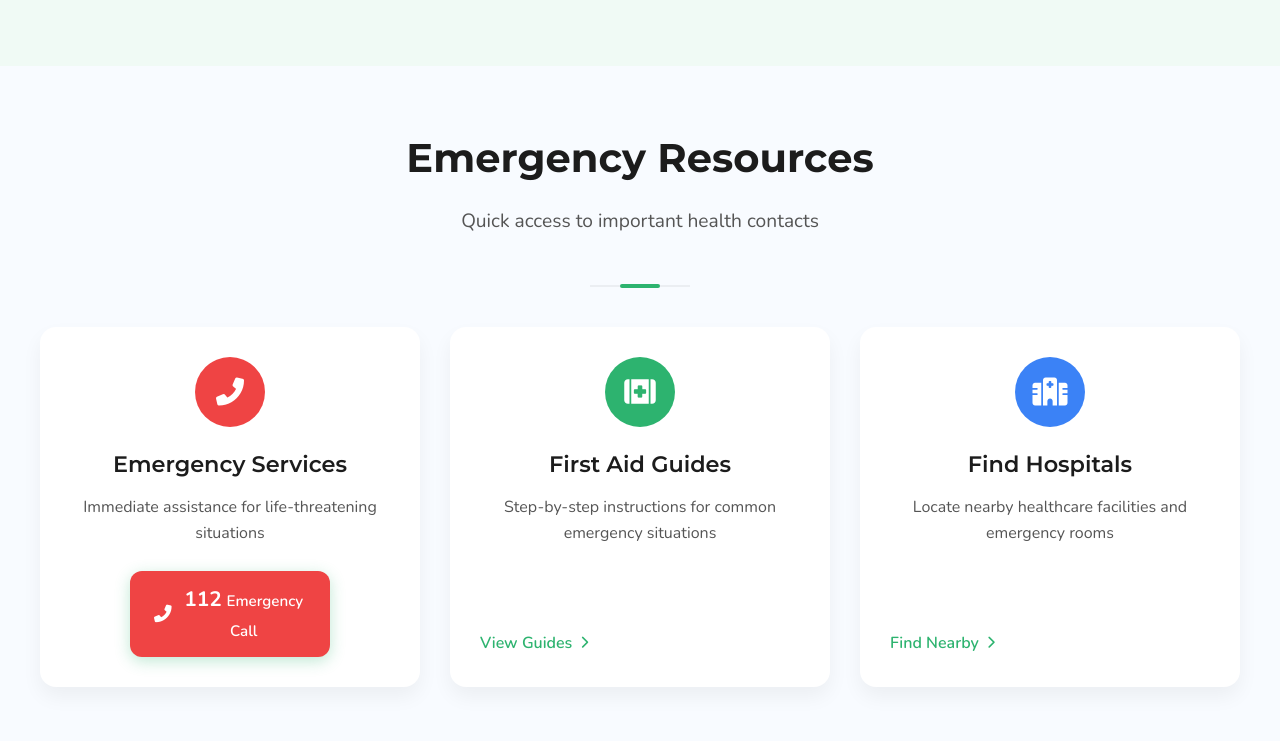
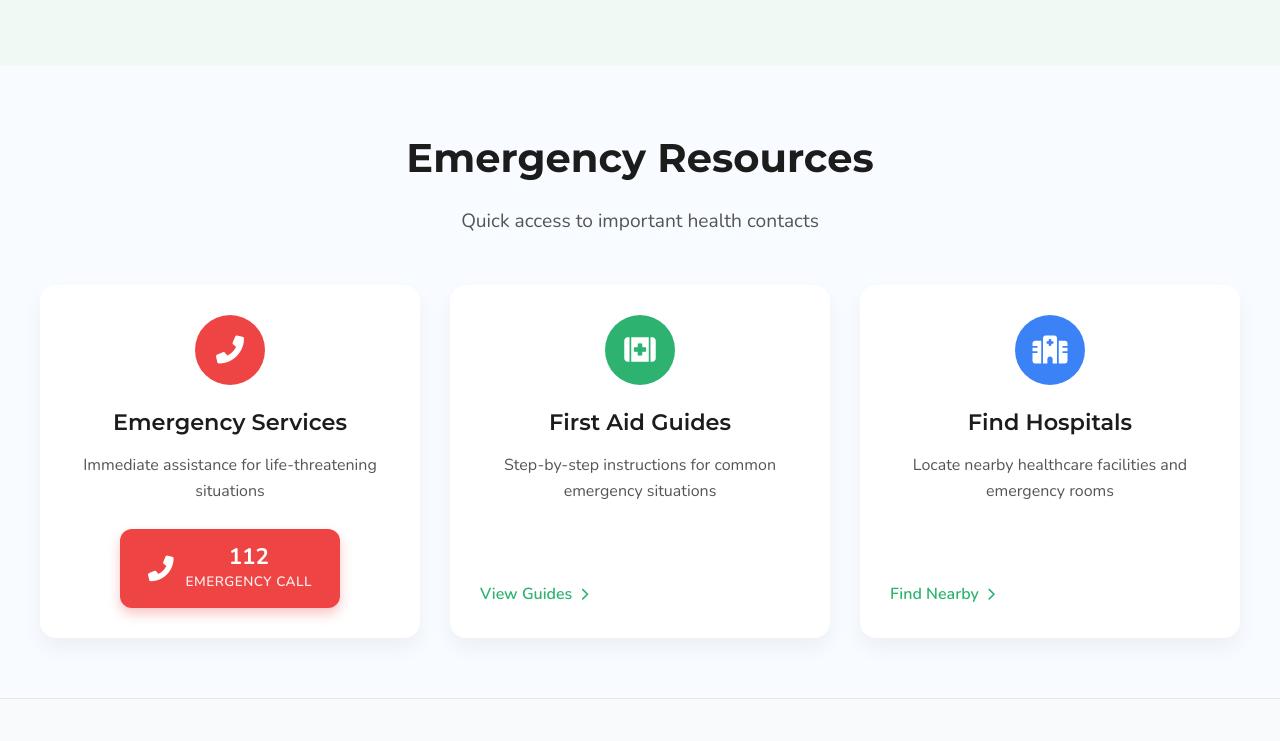
Before and after one commit to michealdvlp/frontend, a website: page index.html in a window 1280 px wide. Shown: the part 1670-2411 px from the top of the page. Drawn offline with nearby package versions, Linux system fonts and the light colour scheme.

Commit message:
Update styles.css

```diff
--- a/styles.css
+++ b/styles.css
@@ -696,67 +696,121 @@ body.no-scroll {
 .cta-button.emergency-cta {
   background-color: #ef4444;
   color: white;
-  padding: 12px 24px;
+  padding: 15px 24px;
   border-radius: 12px;
   font-weight: 600;
   text-decoration: none;
   display: flex;
   align-items: center;
   justify-content: center;
-  gap: 10px;
-  transition: background-color 0.2s;
+  gap: 12px;
+  transition: all 0.3s ease;
   margin: 0 auto;
-  width: 80%;
-  max-width: 200px;
+  width: 90%;
+  max-width: 220px;
+  box-shadow: 0 6px 12px rgba(239, 68, 68, 0.3);
+  position: relative;
+  overflow: hidden;
 }
 
 .cta-button.emergency-cta:hover {
   background-color: #dc2626;
-  transform: translateY(-2px);
+  transform: translateY(-3px);
+  box-shadow: 0 8px 15px rgba(239, 68, 68, 0.4);
+}
+
+.cta-button.emergency-cta:active {
+  transform: translateY(1px);
+  box-shadow: 0 2px 5px rgba(239, 68, 68, 0.4);
 }
 
 .emergency-number {
-  font-size: 1.3rem;
+  font-size: 1.4rem;
   font-weight: 700;
+  display: block;
+  line-height: 1.2;
 }
 
 .cta-label {
-  font-size: 0.95rem;
+  font-size: 0.85rem;
+  text-transform: uppercase;
+  letter-spacing: 0.5px;
+  opacity: 0.9;
 }
 
-.section-header {
-  text-align: center;
-  margin-bottom: 30px;
+.emergency-text {
+  display: flex;
+  flex-direction: column;
+  align-items: center;
 }
 
-.section-title {
-  font-size: 2.2rem;
-  color: var(--text);
-  margin-bottom: 10px;
-  font-weight: 700;
+.phone-icon {
+  font-size: 1.6rem;
+  animation: shake 4s cubic-bezier(0.36, 0.07, 0.19, 0.97) infinite;
+  transform-origin: 50% 50%;
 }
 
-.section-subtitle {
-  font-size: 1.1rem;
-  color: var(--text-muted);
-  margin-bottom: 20px;
-}
-
-.section-divider {
-  display: flex;
-  justify-content: center;
-  align-items: center;
-  height: 2px;
-  background-color: rgba(0, 0, 0, 0.05);
-  width: 100px;
-  margin: 0 auto;
+/* Pulsing animation for emergency button */
+.pulse-animation {
   position: relative;
 }
 
-.divider-accent {
+.pulse-animation::before {
+  content: '';
   position: absolute;
-  height: 4px;
-  width: 40px;
-  background-color: var(--primary);
-  border-radius: 2px;
+  width: 100%;
+  height: 100%;
+  top: 0;
+  left: 0;
+  background-color: rgba(239, 68, 68, 0.6);
+  border-radius: 12px;
+  z-index: -1;
+  animation: pulse 2s infinite;
 }
+
+@keyframes pulse {
+  0% {
+    transform: scale(1);
+    opacity: 1;
+  }
+  50% {
+    transform: scale(1.05);
+    opacity: 0.5;
+  }
+  100% {
+    transform: scale(1);
+    opacity: 1;
+  }
+}
+
+@keyframes shake {
+  0%, 92%, 100% {
+    transform: rotate(0deg);
+  }
+  94% {
+    transform: rotate(-7deg);
+  }
+  96% {
+    transform: rotate(7deg);
+  }
+  98% {
+    transform: rotate(-7deg);
+  }
+}
+
+/* Mobile responsiveness for the emergency button */
+@media (max-width: 480px) {
+  .cta-button.emergency-cta {
+    padding: 14px 20px;
+    width: 100%;
+    max-width: none;
+  }
+
+  .emergency-number {
+    font-size: 1.3rem;
+  }
+
+  .phone-icon {
+    font-size: 1.4rem;
+  }
+}
```
